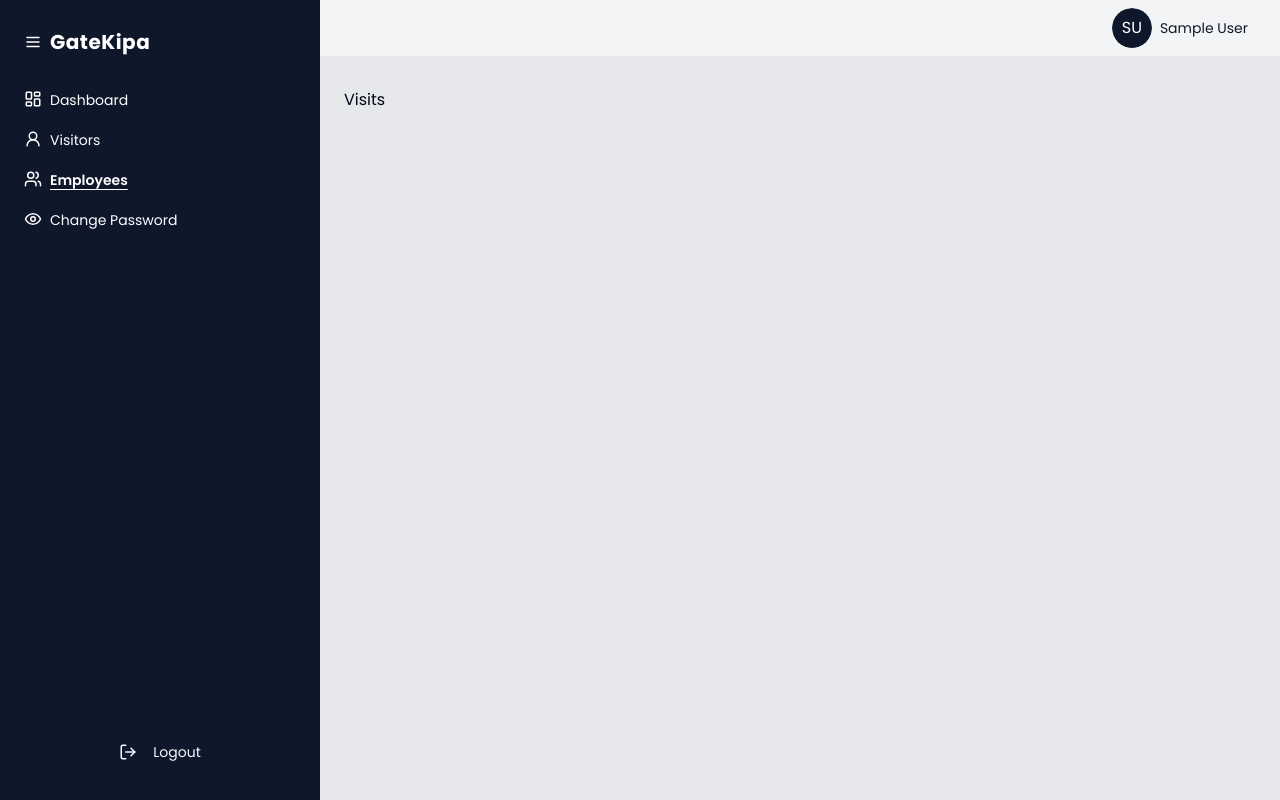
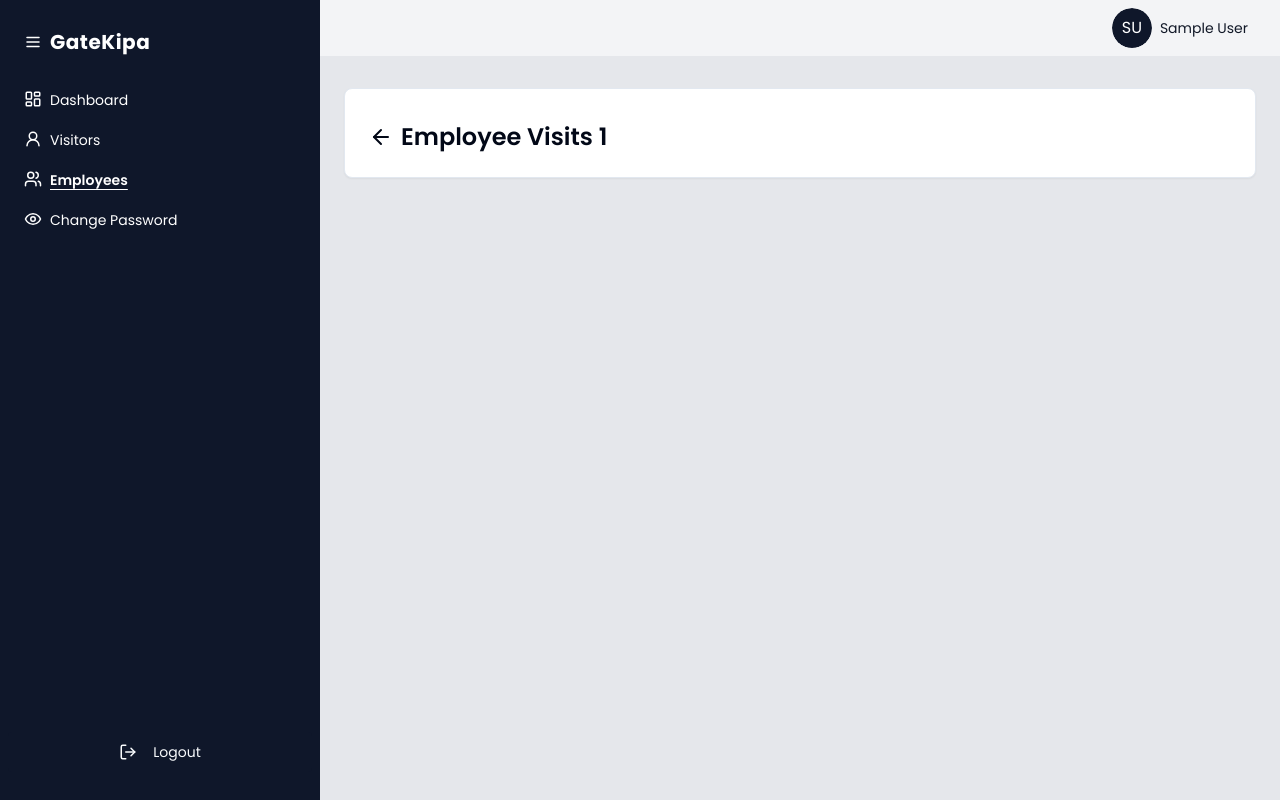
Before and after one commit to gatekipa/gatekipa-frontend, a React (Vite) app: page /dashboard/employees/visits/1 in a window 1280 px wide. Built offline with nearby package versions, Linux system fonts and the light colour scheme; no server answers; sample sign-in values are in the browser's storage.

Commit message:
refactor: optimize employee visits page and add employee details card

```diff
--- a/src/pages/dashboard/employees/visits/index.tsx
+++ b/src/pages/dashboard/employees/visits/index.tsx
@@ -1,7 +1,43 @@
-import React from 'react';
+import { IEmployee } from '@/app/features/employee/thunk';
+import { useAppSelector } from '@/app/hooks';
+import { Card, CardContent } from '@/components/ui/card';
+import { ArrowLeft } from 'lucide-react';
+import React, { useMemo } from 'react';
+import { useNavigate, useParams } from 'react-router-dom';
 
 const EmployeeVisitsPage: React.FC = () => {
-  return <>Visits</>;
+  const navigate = useNavigate();
+
+  const { employeeId } = useParams();
+
+  const { employees } = useAppSelector((state) => state.employee);
+
+  const employee = useMemo(() => {
+    return (
+      employees.find((employee) => employee.id === employeeId) ??
+      ({} as IEmployee)
+    );
+  }, [employeeId, employees]);
+
+  return (
+    <Card>
+      <CardContent>
+        <div className='flex items-center gap-x-2 mt-8'>
+          <ArrowLeft
+            strokeWidth={2}
+            onClick={() => navigate(`/dashboard/employees`)}
+            className='cursor-pointer'
+          />
+          <h2 className='text-2xl font-semibold'>
+            Employee Visits {employeeId}
+          </h2>
+        </div>
+      </CardContent>
+      <div>
+        <div>{employee?.firstName}</div>
+      </div>
+    </Card>
+  );
 };
 
 export default EmployeeVisitsPage;
```
